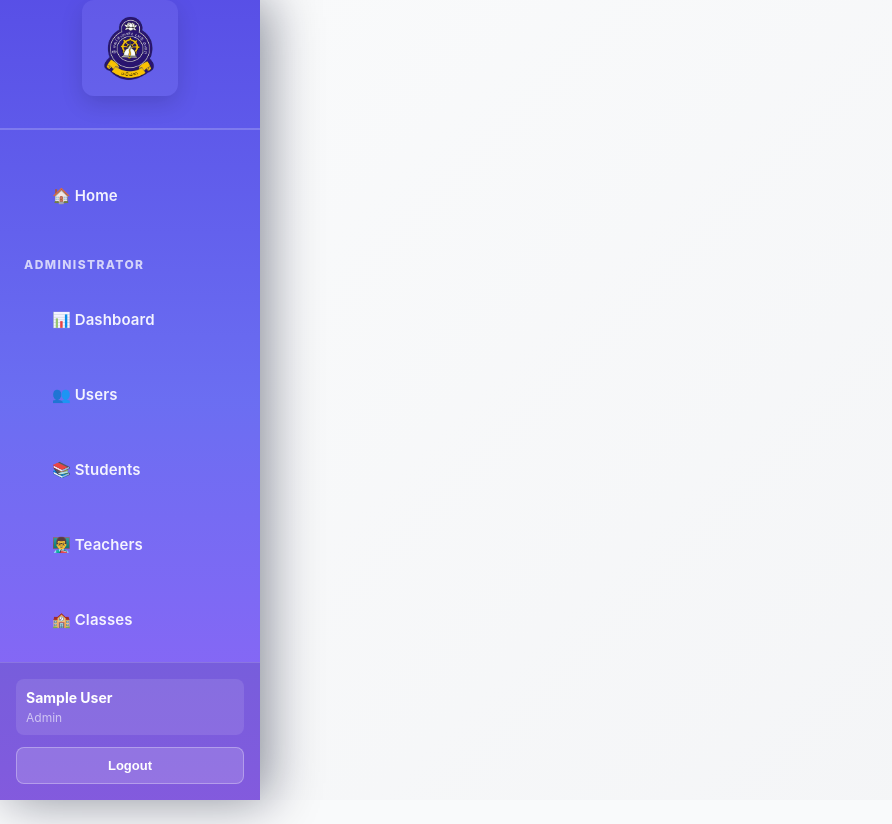
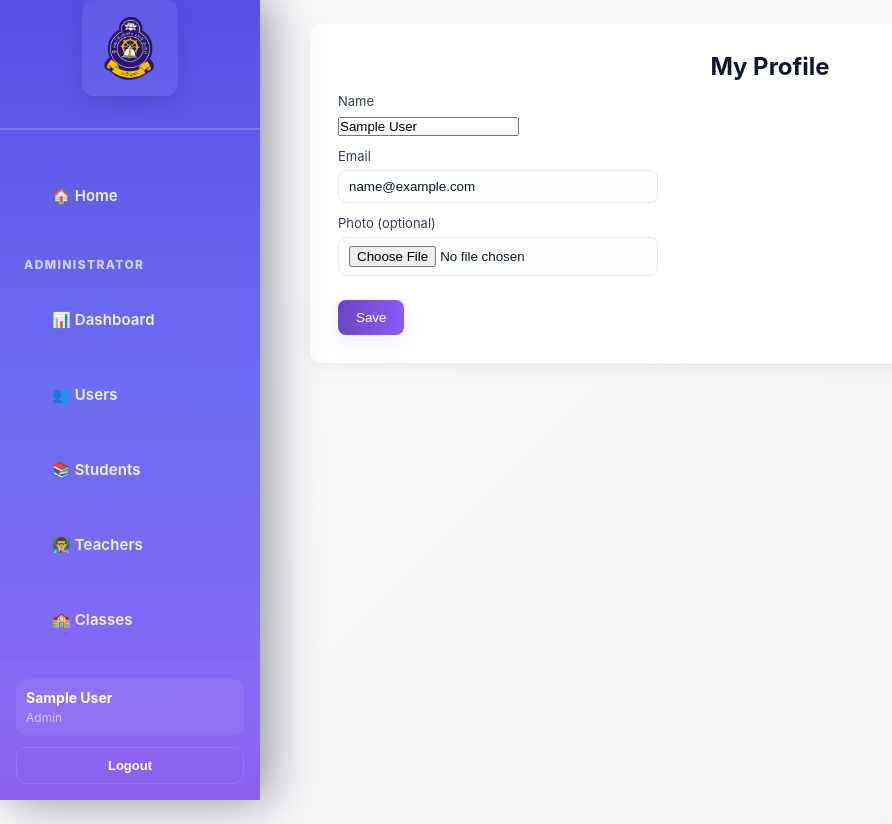
Before and after one commit to chamindu2003/School-management-system, a React (Create React App) app in the folder frontend/: page /admin/profile in a window 1280 px wide. Shown: the whole page, without its empty margins (0-892 px from the left). Before the commit the page ends 800 px from the top, so only its background shows below. Built offline with nearby package versions, Linux system fonts and the light colour scheme; no server answers; sample sign-in values are in the browser's storage.

Commit message:
admin profile changes

```diff
--- a/frontend/src/App.js
+++ b/frontend/src/App.js
@@ -16,6 +16,7 @@ import Login from './Component/Login/Login';
 import User from './Component/User/user';
 import Signup from './Component/signup/Signup';
 import AdminDashboard from './Component/Admin/AdminDashboard';
+import AdminProfile from './Component/Admin/AdminProfile';
 import ProtectedRoute from './Component/ProtectedRoute';
 
 function App() {
@@ -81,6 +82,11 @@ function App() {
             <AnnouncementsManagement />
           </ProtectedRoute>
         } />
+        <Route path="/admin/profile" element={
+          <ProtectedRoute allowedRoles={['admin']}>
+            <AdminProfile />
+          </ProtectedRoute>
+        } />
         <Route path="/admin/reports" element={
           <ProtectedRoute allowedRoles={['admin']}>
             <ReportsDashboard />
--- /dev/null
+++ b/frontend/src/Component/Admin/AdminProfile.css
@@ -0,0 +1,79 @@
+.admin-profile-card{
+  padding:28px;
+  background: #ffffff;
+  border-radius:10px;
+  box-shadow: 0 6px 20px rgba(17,24,39,0.06);
+  max-width:920px;
+  margin:24px auto;
+}
+
+.admin-profile-card h2{
+  margin:0 0 12px 0;
+  font-size:24px;
+  color:#0f172a;
+}
+
+.profile-form{
+  display:flex;
+  flex-direction:column;
+  gap:12px;
+}
+
+.profile-form label{
+  display:block;
+  font-size:13px;
+  color:#334155;
+  margin-bottom:6px;
+}
+
+.profile-form input[type="text"],
+.profile-form input[type="email"],
+.profile-form input[type="file"],
+.profile-form textarea{
+  padding:8px 10px;
+  border:1px solid #e6e9ef;
+  border-radius:8px;
+  width:320px;
+  background:#fbfdff;
+  color:#0b1220;
+}
+
+.profile-form textarea{
+  min-height:80px;
+  resize:vertical;
+}
+
+.profile-form .row{
+  display:flex;
+  align-items:center;
+  gap:16px;
+}
+
+.profile-form img{
+  width:96px;
+  height:96px;
+  object-fit:cover;
+  border-radius:50%;
+  border:1px solid rgba(15,23,42,0.06);
+}
+
+.profile-form button{
+  background: linear-gradient(90deg,#6b46c1,#8b5cf6);
+  color:#fff;
+  border:none;
+  padding:10px 18px;
+  border-radius:8px;
+  cursor:pointer;
+  box-shadow: 0 6px 18px rgba(99,102,241,0.12);
+}
+
+.profile-form button:disabled{
+  opacity:0.6;
+  cursor:default;
+}
+
+@media (max-width:800px){
+  .admin-profile-card{ padding:16px; margin:12px; }
+  .profile-form input[type="text"], .profile-form input[type="email"]{ width:100%; }
+  .profile-form img{ width:72px; height:72px; }
+}
--- /dev/null
+++ b/frontend/src/Component/Admin/AdminProfile.js
@@ -0,0 +1,104 @@
+import React, { useState, useEffect } from 'react';
+import axios from 'axios';
+import './AdminProfile.css';
+
+const API_BASE = process.env.REACT_APP_API_BASE || 'http://localhost:5001';
+const USERS_URL = `${API_BASE}/users`;
+
+function AdminProfile() {
+  const [user, setUser] = useState(() => {
+    const u = localStorage.getItem('user');
+    return u ? JSON.parse(u) : null;
+  });
+  const [form, setForm] = useState({ name: '', email: '' });
+  const [photoFile, setPhotoFile] = useState(null);
+  const [photoPreview, setPhotoPreview] = useState('');
+  const [status, setStatus] = useState({ loading: false, message: '' });
+
+  useEffect(() => {
+    if (user) {
+      setForm({ name: user.name || '', email: user.email || '' });
+      if (user.photo) {
+        setPhotoPreview(user.photo.startsWith('http') ? user.photo : `${API_BASE}${user.photo}`);
+      }
+    }
+  }, [user]);
+
+  const handleChange = (e) => {
+    const { name, value } = e.target;
+    setForm(prev => ({ ...prev, [name]: value }));
+  };
+
+  const handleFile = (e) => {
+    const f = e.target.files?.[0];
+    setPhotoFile(f);
+    if (f) {
+      const r = new FileReader();
+      r.onload = () => setPhotoPreview(r.result);
+      r.readAsDataURL(f);
+    } else {
+      setPhotoPreview('');
+    }
+  };
+
+  const handleSubmit = async (e) => {
+    e.preventDefault();
+    if (!user) return;
+    setStatus({ loading: true, message: '' });
+    try {
+      const fd = new FormData();
+      fd.append('name', form.name);
+      fd.append('email', form.email);
+      if (photoFile) fd.append('photo', photoFile);
+
+      const res = await axios.put(`${USERS_URL}/${user._id}`, fd, {
+        headers: { 'Content-Type': 'multipart/form-data' }
+      });
+
+      const updated = res.data.users || res.data.user || res.data;
+      // normalize updated value
+      const updatedUser = updated && updated._id ? updated : { ...user, name: form.name, email: form.email };
+      localStorage.setItem('user', JSON.stringify(updatedUser));
+      setUser(updatedUser);
+      setStatus({ loading: false, message: 'Profile updated' });
+      setTimeout(() => setStatus({ loading: false, message: '' }), 3000);
+    } catch (err) {
+      console.error('Update failed', err);
+      const msg = err?.response?.data?.message || 'Update failed';
+      setStatus({ loading: false, message: msg });
+    }
+  };
+
+  if (!user) return <div>Please log in</div>;
+
+  return (
+    <div className="admin-profile-card">
+      <center><h2>My Profile</h2></center>
+      <form onSubmit={handleSubmit} className="profile-form">
+        <div>
+          <label>Name</label>
+          <input name="name" value={form.name} onChange={handleChange} required />
+        </div>
+        <div>
+          <label>Email</label>
+          <input name="email" value={form.email} onChange={handleChange} type="email" required />
+        </div>
+        <div>
+          <label>Photo (optional)</label>
+          <input type="file" accept="image/*" onChange={handleFile} />
+        </div>
+        {photoPreview && (
+          <div style={{ marginTop: 8 }}>
+            <img src={photoPreview} alt="preview" style={{ width: 96, height: 96, borderRadius: '50%' }} />
+          </div>
+        )}
+        <div style={{ marginTop: 12 }}>
+          <button type="submit" disabled={status.loading}>{status.loading ? 'Saving...' : 'Save'}</button>
+          {status.message && <span style={{ marginLeft: 12 }}>{status.message}</span>}
+        </div>
+      </form>
+    </div>
+  );
+}
+
+export default AdminProfile;
--- a/frontend/src/Component/Nav/Nav.css
+++ b/frontend/src/Component/Nav/Nav.css
@@ -75,6 +75,13 @@
 }
 
 /* Sidebar Navigation */
+:root{
+  --sidebar-width: 260px;
+  --accent: #FCD34D;
+  --sidebar-gradient: linear-gradient(180deg, rgba(79,70,229,0.95) 0%, rgba(99,102,241,0.95) 50%, rgba(139,92,246,0.95) 100%);
+  --sidebar-shadow: 8px 0 48px rgba(2, 8, 35, 0.45);
+}
+
 .sidebar-toggle {
   display: none;
   position: fixed;
@@ -84,23 +91,11 @@
   background: linear-gradient(135deg, #4F46E5 0%, #8B5CF6 100%);
   color: white;
   border: none;
-  padding: 12px 16px;
+  padding: 10px 12px;
   border-radius: 10px;
-  font-size: 24px;
-.sidebar-link:hover {
-  background: rgba(240,195,74,0.06); /* subtle gold highlight using var */
-  color: white;
-  border-left-color: var(--accent);
-  padding-left: 26px;
-}
-.sidebar-link.active {
-  background: rgba(240,195,74,0.08);
-  color: white;
-  border-left-color: var(--accent);
-  font-weight: 700;
-}
+  font-size: 20px;
   transform: translateY(-2px);
-  box-shadow: 0 6px 16px rgba(79, 70, 229, 0.4);
+  box-shadow: 0 6px 16px rgba(79, 70, 229, 0.28);
 }
 
 .sidebar {
@@ -108,13 +103,12 @@
   left: 0;
   top: 0;
   height: 100vh;
-  width: 260px;
-  /* Match the guest header indigo/violet gradient for visual unity */
-  background: linear-gradient(180deg, rgba(79,70,229,0.95) 0%, rgba(99,102,241,0.95) 50%, rgba(139,92,246,0.95) 100%);
+  width: var(--sidebar-width);
+  background: var(--sidebar-gradient);
   color: white;
   display: flex;
   flex-direction: column;
-  box-shadow: 8px 0 48px rgba(2, 8, 35, 0.45);
+  box-shadow: var(--sidebar-shadow);
   transition: transform 0.28s cubic-bezier(0.4, 0, 0.2, 1);
   z-index: 1000;
 }
@@ -246,30 +240,32 @@
 }
 
 .sidebar-link:hover {
-  background: rgba(240,195,74,0.06); /* subtle gold highlight using var */
+  background: rgba(0,0,0,0.08);
   color: white;
   border-left-color: var(--accent);
-  padding-left: 26px;
+  padding-left: 24px;
 }
 .sidebar-link.active {
-  background: rgba(240,195,74,0.08);
+  background: rgba(0,0,0,0.12);
   color: white;
-  border-left-color: #FCD34D;
+  border-left-color: var(--accent);
   font-weight: 700;
 }
 
 .sidebar-footer {
   padding: 16px;
-  border-top: 1px solid rgba(255, 255, 255, 0.15);
-  background: rgba(0, 0, 0, 0.1);
+  border-top: 1px solid rgba(255, 255, 255, 0.08);
+  background: linear-gradient(180deg, rgba(255,255,255,0.02), rgba(0,0,0,0.04));
   margin-top: auto;
 }
 
 .user-info {
   margin-bottom: 12px;
   padding: 10px;
-  background: rgba(255, 255, 255, 0.1);
-  border-radius: 8px;
+  background: rgba(255, 255, 255, 0.06);
+  border-radius: 10px;
+  display:flex;
+  align-items:center;
 }
 
 .user-avatar {
@@ -300,14 +296,14 @@
 .sidebar-footer .logout-btn {
   width: 100%;
   padding: 10px;
-  background: rgba(255, 255, 255, 0.15);
+  background: transparent;
   color: white;
-  border: 1.5px solid rgba(255, 255, 255, 0.3);
-  border-radius: 8px;
+  border: 1.5px solid rgba(255, 255, 255, 0.12);
+  border-radius: 10px;
   cursor: pointer;
   font-size: 13px;
   font-weight: 600;
-  transition: all 0.22s ease;
+  transition: all 0.18s ease;
 }
 
 .sidebar-footer .logout-btn:hover {
@@ -320,7 +316,7 @@
 /* Mobile responsive */
 @media (max-width: 768px) {
   .sidebar {
-    width: 240px;
+    width: calc(var(--sidebar-width) - 20px);
   }
 
   .sidebar-toggle {
@@ -362,7 +358,7 @@
 
   /* Ensure top guest nav doesn't get affected */
   .sidebar-open .top-nav-guest {
-    left: 260px;
+    left: var(--sidebar-width);
   }
 }
 
--- a/frontend/src/Component/Nav/Nav.js
+++ b/frontend/src/Component/Nav/Nav.js
@@ -140,6 +140,9 @@ function Nav() {
               <li className="sidebar-item">
                 <Link to="/admin/roles" className="sidebar-link">👤 Roles</Link>
               </li>
+              <li className="sidebar-item">
+                <Link to="/admin/profile" className="sidebar-link">⚙️ Profile</Link>
+              </li>
             </div>
           )}
 
```
